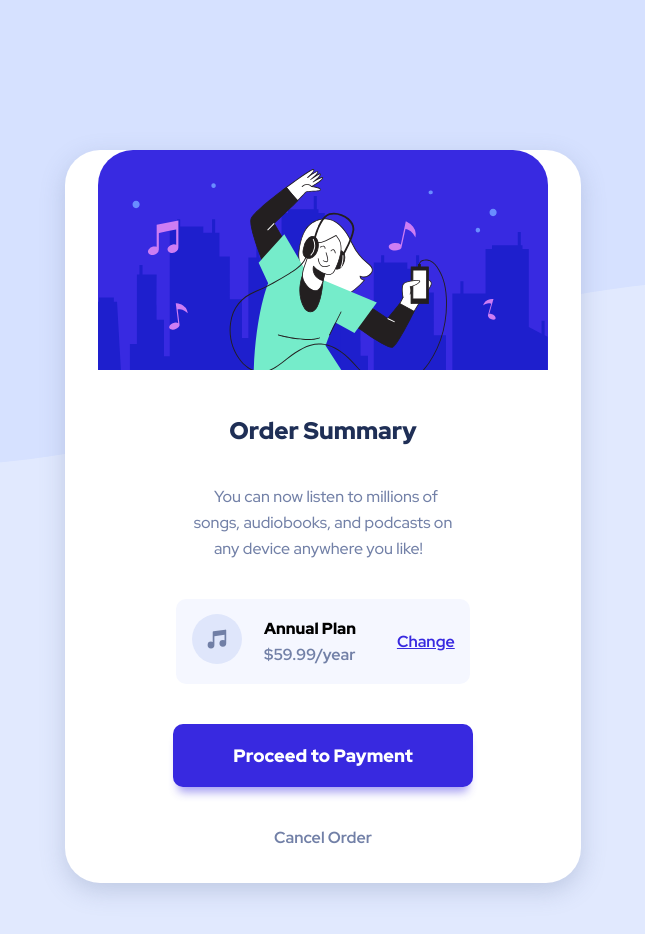
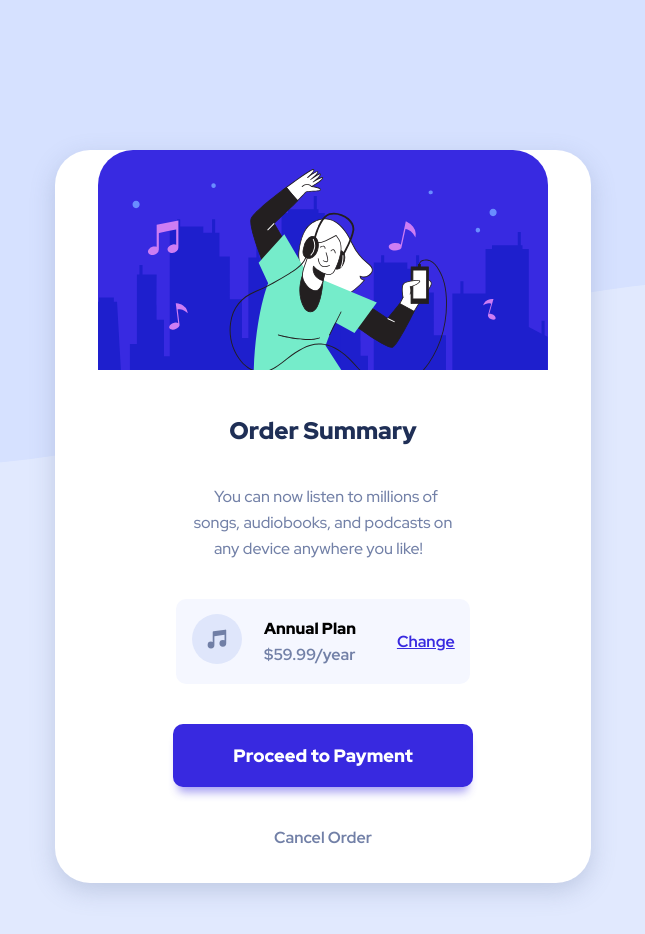
Before and after one commit to Obcodelab/Frontend-mentor, a plain HTML site: page order-summary-component/index.html in a window 1536 px wide. Shown: the whole page, without its empty margins (445-1090 px from the left). Drawn offline with Linux system fonts and the light colour scheme.

Commit message:
updated pc responsiveness

```diff
--- a/order-summary-component/index.css
+++ b/order-summary-component/index.css
@@ -178,7 +178,7 @@ body {
     display: grid;
     grid-gap: 40px;
     place-items: center center;
-    margin: 150px 510px;
+    margin: 150px 500px;
     border-radius: 35px;
   }
   #hero img {
```
